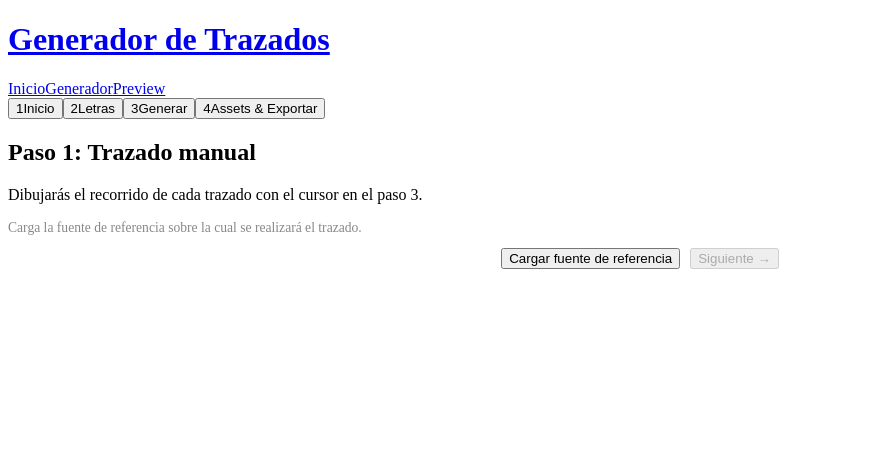
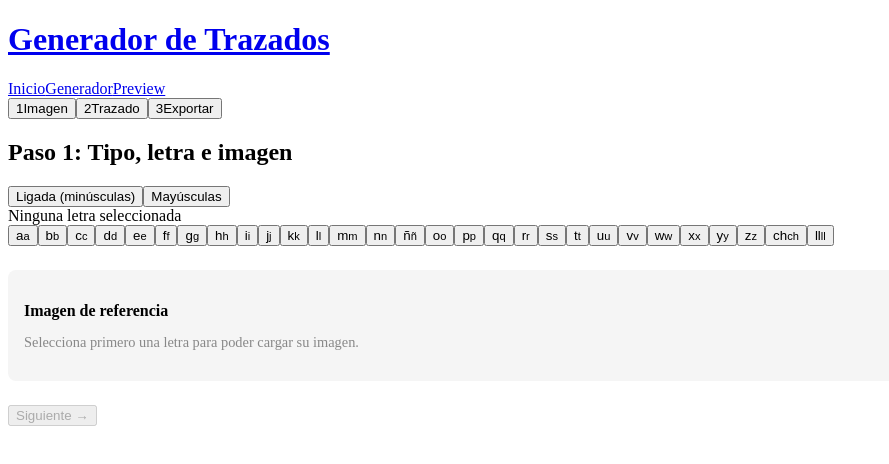
Before and after one commit to luiswalteru/pruebas-trazados, a React (Vite) app: page /generator in a window 1280 px wide. Shown: the top 464 px of the page, without its empty margins (0-889 px from the left). Built offline with nearby package versions, Linux system fonts and the light colour scheme; the HTML template or start-up script is replaced by a standard one.

Commit message:
chore: versión v2

```diff
--- a/src/components/ManualPathDrawer.jsx
+++ b/src/components/ManualPathDrawer.jsx
@@ -1,5 +1,5 @@
 import { useState, useRef, useCallback, useEffect } from 'react'
-import { buildLetterMask, snapToCenterline, centerStrokePoints } from '../utils/letterMask'
+import { buildMaskFromImage, snapToCenterline, centerStrokePoints } from '../utils/letterMask'
 
 /**
  * ManualPathDrawer
@@ -22,8 +22,8 @@ import { buildLetterMask, snapToCenterline, centerStrokePoints } from '../utils/
  * Props:
  *   letter        – the letter being drawn (for display)
  *   type          – 'ligada' | 'mayusculas'
- *   fillSvg       – optional SVG string to show as filled guide
- *   outlineSvg    – optional SVG string to show as outline guide
+ *   imageSrc      – optional raster image (dataURL or URL) shown as guide and
+ *                   used to build the binary mask for centerline snapping
  *   width         – canvas width in letter-space units
  *   height        – canvas height in letter-space units
  *   dotCount      – how many dots to resample each stroke to
@@ -34,8 +34,7 @@ import { buildLetterMask, snapToCenterline, centerStrokePoints } from '../utils/
 export default function ManualPathDrawer({
   letter = '',
   type = 'ligada',
-  fillSvg = '',
-  outlineSvg = '',
+  imageSrc = '',
   width = 380,
   height = 340,
   dotCount = 40,
@@ -53,17 +52,17 @@ export default function ManualPathDrawer({
 
   const displayLetter = type === 'mayusculas' ? letter.toUpperCase() : letter.toLowerCase()
 
-  // Build the letter mask when fillSvg changes so drawn points can be snapped
-  // to the centerline of the letter.
+  // Build the letter mask when the reference image changes so drawn points
+  // can be snapped to the centerline of the letter.
   useEffect(() => {
     let cancelled = false
     maskRef.current = null
-    if (!fillSvg) return
-    buildLetterMask(fillSvg, width, height)
+    if (!imageSrc) return
+    buildMaskFromImage(imageSrc, width, height)
       .then(mask => { if (!cancelled) maskRef.current = mask })
       .catch(() => { maskRef.current = null })
     return () => { cancelled = true }
-  }, [fillSvg, width, height])
+  }, [imageSrc, width, height])
 
   // ---- Coordinate conversion ------------------------------------------------
   const toLetterCoords = useCallback((clientX, clientY) => {
@@ -280,9 +279,9 @@ export default function ManualPathDrawer({
           <button
             className="btn btn-sm"
             onClick={centerStrokes}
-            disabled={(strokes.length === 0 && currentStroke.length < 2) || !fillSvg}
-            title={!fillSvg
-              ? 'Requiere cargar una fuente de referencia en el paso 1'
+            disabled={(strokes.length === 0 && currentStroke.length < 2) || !imageSrc}
+            title={!imageSrc
+              ? 'Requiere cargar una imagen de referencia en el paso 1'
               : 'Suaviza temblores y centra el trazado en el cuerpo de la letra'}
           >
             Centrar trazado
@@ -306,7 +305,7 @@ export default function ManualPathDrawer({
         <span><kbd>Ctrl+Z</kbd> deshacer</span>
         <span><kbd>Enter</kbd> guardar</span>
         <span><kbd>Esc</kbd> limpiar</span>
-        {fillSvg && <span style={{ color: '#2e7d32' }}>Auto-centrado activo</span>}
+        {imageSrc && <span style={{ color: '#2e7d32' }}>Auto-centrado activo</span>}
       </div>
 
       {/* Canvas */}
@@ -342,17 +341,20 @@ export default function ManualPathDrawer({
           width, height,
           position: 'relative',
         }}>
-          {/* Letter fill guide (very faint) */}
-          {fillSvg && (
-            <div style={{ position: 'absolute', inset: 0, zIndex: 1, opacity: 0.08 }}
-              dangerouslySetInnerHTML={{ __html: fillSvg }}
-            />
-          )}
-
-          {/* Letter outline guide */}
-          {outlineSvg && (
-            <div style={{ position: 'absolute', inset: 0, zIndex: 2, opacity: 0.2 }}
-              dangerouslySetInnerHTML={{ __html: outlineSvg }}
+          {/* Reference image guide — the user draws over this */}
+          {imageSrc && (
+            <img
+              src={imageSrc}
+              alt=""
+              draggable={false}
+              style={{
+                position: 'absolute', inset: 0, zIndex: 1,
+                width: '100%', height: '100%',
+                objectFit: 'contain',
+                opacity: 0.4,
+                pointerEvents: 'none',
+                userSelect: 'none',
+              }}
             />
           )}
 
--- a/src/pages/GeneratorPage.jsx
+++ b/src/pages/GeneratorPage.jsx
@@ -1,9 +1,6 @@
 import { useState, useCallback, useRef, useEffect } from 'react'
 import { useNavigate, useSearchParams } from 'react-router-dom'
-import { parseFont, glyphToSvgPathData } from '../utils/fontParser'
 import {
-  generateFillSvg,
-  generateOutlineSvg,
   generateDottedSvg,
   generateFillSvgFromStrokes,
   generateOutlineSvgFromStrokes,
@@ -21,7 +18,7 @@ export default function GeneratorPage() {
   const navigate = useNavigate()
   const [searchParams] = useSearchParams()
 
-  // Restore step from URL param (?step=4) or persisted state, default 1
+  // Restore step from URL param (?step=N) or persisted state, default 1
   const initialStep = Number(searchParams.get('step')) || _persisted.currentStep || 1
 
   // State
@@ -35,23 +32,29 @@ export default function GeneratorPage() {
   const [canvasWidth, setCanvasWidth] = useState(_persisted.canvasWidth || 380)
   const [canvasHeight, setCanvasHeight] = useState(_persisted.canvasHeight || 340)
   const [strokeWidth, setStrokeWidth] = useState(_persisted.strokeWidth ?? 0)
+  // letter-dotted.svg style controls (match the image's dotted-line look)
+  const [dottedStrokeWidth, setDottedStrokeWidth] = useState(_persisted.dottedStrokeWidth ?? 5)
+  const [dottedDash, setDottedDash] = useState(_persisted.dottedDash ?? 7)
+  const [dottedGap, setDottedGap] = useState(_persisted.dottedGap ?? 11)
 
   // Manual drawing state
   const [manualDrawings, setManualDrawings] = useState(_persisted.manualDrawings || {})  // { letter: { dotList, strokePaths } }
   // The active letter in the drawer is always the single selected letter (only
   // one at a time is allowed), so we derive it from selectedLetters[0].
   const activeLetter = selectedLetters[0] || null
-  // Optional reference font for manual mode (shows letter shape as guide)
-  const [refFont, setRefFont] = useState(_persisted.refFont || null)
-  const [refFontName, setRefFontName] = useState(_persisted.refFontName || '')
-  const refFontInputRef = useRef(null)
+
+  // Per-letter reference images: { [letter]: dataURL }
+  const [images, setImages] = useState(_persisted.images || {})
+  const imageInputRef = useRef(null)
+  const activeImage = activeLetter ? images[activeLetter] : ''
 
   // Persist state on every change so it survives navigation
   useEffect(() => {
     window.__generatorState = {
       type, selectedLetters, generatedTrazados,
       currentStep, dotCount, dotSize, canvasWidth, canvasHeight, strokeWidth,
-      manualDrawings, refFont, refFontName
+      manualDrawings, images,
+      dottedStrokeWidth, dottedDash, dottedGap,
     }
   })
 
@@ -60,33 +63,28 @@ export default function GeneratorPage() {
     setSelectedLetters(prev => (prev[0] === letter ? [] : [letter]))
   }, [])
 
-  // Reference font for manual mode
-  const handleRefFontUpload = useCallback(async (e) => {
+  // Reference image upload for the active letter
+  const handleImageUpload = useCallback((e) => {
     const file = e.target.files[0]
-    if (!file) return
-    try {
-      const buffer = await file.arrayBuffer()
-      const parsed = parseFont(buffer)
-      setRefFont(parsed)
-      setRefFontName(file.name)
-    } catch (err) {
-      alert('Error al cargar fuente de referencia: ' + err.message)
+    if (!file || !activeLetter) return
+    const reader = new FileReader()
+    reader.onload = () => {
+      setImages(prev => ({ ...prev, [activeLetter]: reader.result }))
     }
-  }, [])
+    reader.onerror = () => alert('Error al leer la imagen')
+    reader.readAsDataURL(file)
+    // Reset input so uploading the same file again re-triggers onChange
+    e.target.value = ''
+  }, [activeLetter])
 
-  // Get reference SVGs for a letter (used as guide in manual mode)
-  const getRefSvgs = useCallback((letter) => {
-    if (!refFont) return { fillSvg: '', outlineSvg: '', fillPathD: '' }
-    const char = type === 'mayusculas' ? letter.toUpperCase() : letter.toLowerCase()
-    try {
-      const gd = glyphToSvgPathData(refFont, char, canvasWidth, canvasHeight)
-      return {
-        fillSvg: generateFillSvg(gd.d, canvasWidth, canvasHeight),
-        outlineSvg: generateOutlineSvg(gd.d, canvasWidth, canvasHeight, 3),
-        fillPathD: gd.d,
-      }
-    } catch { return { fillSvg: '', outlineSvg: '', fillPathD: '' } }
-  }, [refFont, type, canvasWidth, canvasHeight])
+  const clearImage = useCallback(() => {
+    if (!activeLetter) return
+    setImages(prev => {
+      const next = { ...prev }
+      delete next[activeLetter]
+      return next
+    })
+  }, [activeLetter])
 
   // Manual drawing complete for the active letter
   const handleManualComplete = useCallback((letter, result) => {
@@ -111,23 +109,22 @@ export default function GeneratorPage() {
 
     const dotList = manual.dotList
     const strokePaths = manual.strokePaths || []
-    const refSvgs = getRefSvgs(letter)
 
-    // Letter-fill.svg: use reference font glyph when available, otherwise
-    // fall back to the thickened user strokes so the shape is non-empty.
+    // letter-fill.svg / letter-outline.svg: always stroke-based — the reference
+    // image is raster-only and we don't vectorize it.
     const fillStrokeWidth = Math.max(20, effDotSize * 1.2)
-    const fillSvg = refSvgs.fillSvg
-      || generateFillSvgFromStrokes(strokePaths, w, h, fillStrokeWidth)
+    const fillSvg = generateFillSvgFromStrokes(strokePaths, w, h, fillStrokeWidth)
+    const outlineSvg = generateOutlineSvgFromStrokes(strokePaths, w, h, 3)
 
-    // Letter-outline.svg: outline of the glyph or outlined user strokes
-    const outlineSvg = refSvgs.outlineSvg
-      || generateOutlineSvgFromStrokes(strokePaths, w, h, 3)
-
-    // Letter-dotted.svg: dashed path per stroke. Uses the default stroke-width
-    // (5) and dasharray ("7,11") that reproduce the reference bundle's visual
-    // (capsule-shaped dashes of ~12×5 px, period 18). animationPathStroke is
-    // not used here — that one drives the animated trail on the consumer side.
-    const dottedSvg = generateDottedSvg(strokePaths, w, h)
+    // Letter-dotted.svg: dashed path per stroke. Uses the user-configured
+    // stroke-width and dasharray so the exported dotted line matches the
+    // style of the reference image. With stroke-linecap:round, the visible
+    // dash = dash + strokeWidth and the visible gap = gap − strokeWidth.
+    const dottedSvg = generateDottedSvg(
+      strokePaths, w, h,
+      dottedStrokeWidth,
+      `${dottedDash},${dottedGap}`,
+    )
 
     const animationPaths = strokePaths.map((p, i) => ({
       length: dotList[i]?.coordinates?.length || 40,
@@ -154,9 +151,8 @@ export default function GeneratorPage() {
       dataJson,
       dotList,
       strokePaths,
-      fillPathD: refSvgs.fillPathD,
     }
-  }, [type, manualDrawings, getRefSvgs, canvasWidth, canvasHeight, dotSize, strokeWidth])
+  }, [type, manualDrawings, canvasWidth, canvasHeight, dotSize, strokeWidth, dottedStrokeWidth, dottedDash, dottedGap])
 
   // Generate all selected
   const handleGenerate = useCallback(async () => {
@@ -174,7 +170,7 @@ export default function GeneratorPage() {
 
     setGeneratedTrazados(results)
     setGenerating(false)
-    setCurrentStep(4)
+    setCurrentStep(3)
   }, [selectedLetters, generateForLetter])
 
   // Export single
@@ -195,7 +191,6 @@ export default function GeneratorPage() {
   const handlePreview = useCallback((letter) => {
     const trazado = generatedTrazados[letter]
     if (!trazado || trazado.error) return
-    // Store in sessionStorage for preview page (using JSON for complex data)
     const previewData = {
       dataJson: trazado.dataJson,
       fillSvg: trazado.fillSvg,
@@ -206,15 +201,19 @@ export default function GeneratorPage() {
     navigate('/preview')
   }, [generatedTrazados, navigate])
 
+  const canAdvanceFromStep1 = !!activeLetter && !!activeImage
+  const canGenerate = !generating
+    && selectedLetters.length > 0
+    && selectedLetters.every(l => manualDrawings[l])
+
   return (
     <div className="generator-page">
       {/* Steps indicator */}
       <div className="steps-bar">
         {[
-          { n: 1, label: 'Inicio' },
-          { n: 2, label: 'Letras' },
-          { n: 3, label: 'Generar' },
-          { n: 4, label: 'Assets & Exportar' },
+          { n: 1, label: 'Imagen' },
+          { n: 2, label: 'Trazado' },
+          { n: 3, label: 'Exportar' },
         ].map(s => (
           <button
             key={s.n}
@@ -227,39 +226,10 @@ export default function GeneratorPage() {
         ))}
       </div>
 
-      {/* Step 1: Manual mode intro & optional reference font */}
+      {/* Step 1: type + letter + image */}
       {currentStep === 1 && (
         <div className="step-content">
-          <h2>Paso 1: Trazado manual</h2>
-
-          <div className="svg-mode-info">
-            <p>Dibujarás el recorrido de cada trazado con el cursor en el paso 3.</p>
-            <p style={{ fontSize: '0.85rem', color: '#888', marginBottom: 12 }}>
-              Carga la fuente de referencia sobre la cual se realizará el trazado.
-            </p>
-            <div style={{ display: 'flex', gap: 10, justifyContent: 'center', alignItems: 'center', flexWrap: 'wrap' }}>
-              <input
-                ref={refFontInputRef}
-                type="file"
-                accept=".ttf,.otf,.woff,.woff2"
-                onChange={handleRefFontUpload}
-                style={{ display: 'none' }}
-              />
-              <button className="btn btn-secondary" onClick={() => refFontInputRef.current?.click()}>
-                {refFontName ? `Referencia: ${refFontName}` : 'Cargar fuente de referencia'}
-              </button>
-              <button className="btn btn-primary" onClick={() => setCurrentStep(2)} disabled={!refFont}>
-                Siguiente →
-              </button>
-            </div>
-          </div>
-        </div>
-      )}
-
-      {/* Step 2: Type and letter selection */}
-      {currentStep === 2 && (
-        <div className="step-content">
-          <h2>Paso 2: Seleccionar tipo y letras</h2>
+          <h2>Paso 1: Tipo, letra e imagen</h2>
 
           <div className="type-selector">
             <button
@@ -278,8 +248,8 @@ export default function GeneratorPage() {
 
           <div className="letter-controls">
             <span className="letter-count">
-              {selectedLetters[0]
-                ? `Letra seleccionada: ${type === 'mayusculas' ? selectedLetters[0].toUpperCase() : selectedLetters[0]}`
+              {activeLetter
+                ? `Letra seleccionada: ${type === 'mayusculas' ? activeLetter.toUpperCase() : activeLetter}`
                 : 'Ninguna letra seleccionada'}
             </span>
           </div>
@@ -288,23 +258,82 @@ export default function GeneratorPage() {
             {ALL_LETTERS.map(letter => (
               <button
                 key={letter}
-                className={`letter-btn ${selectedLetters.includes(letter) ? 'selected' : ''}`}
+                className={`letter-btn ${selectedLetters.includes(letter) ? 'selected' : ''} ${images[letter] ? 'has-image' : ''}`}
                 onClick={() => toggleLetter(letter)}
+                title={images[letter] ? 'Imagen cargada' : ''}
               >
                 <span className="letter-display">
                   {type === 'mayusculas' ? letter.toUpperCase() : letter}
                 </span>
-                <small className="letter-name">{letter}</small>
+                <small className="letter-name">{letter}{images[letter] ? ' ✓' : ''}</small>
               </button>
             ))}
           </div>
 
-          <div className="step-actions">
-            <button className="btn btn-secondary" onClick={() => setCurrentStep(1)}>← Anterior</button>
+          {/* Image upload for the selected letter */}
+          <div className="image-upload-panel" style={{ marginTop: 24, padding: 16, background: '#f5f5f5', borderRadius: 8 }}>
+            <h3 style={{ marginBottom: 12, fontSize: '1rem' }}>
+              Imagen de referencia
+              {activeLetter && (
+                <span style={{ color: '#f04e23', marginLeft: 8 }}>
+                  — letra {type === 'mayusculas' ? activeLetter.toUpperCase() : activeLetter}
+                </span>
+              )}
+            </h3>
+
+            {!activeLetter && (
+              <p style={{ color: '#888', fontSize: '0.9rem' }}>
+                Selecciona primero una letra para poder cargar su imagen.
+              </p>
+            )}
+
+            {activeLetter && (
+              <>
+                <p style={{ fontSize: '0.85rem', color: '#666', marginBottom: 12 }}>
+                  Carga la imagen (PNG, JPG o JPEG) que contiene la línea punteada
+                  por donde debe ir el trazado. Se usará como guía al dibujar y
+                  para ajustar el trazo al centro de la línea.
+                </p>
+                <div style={{ display: 'flex', gap: 10, alignItems: 'flex-start', flexWrap: 'wrap' }}>
+                  <input
+                    ref={imageInputRef}
+                    type="file"
+                    accept=".png,.jpg,.jpeg,image/png,image/jpeg"
+                    onChange={handleImageUpload}
+                    style={{ display: 'none' }}
+                  />
+                  <button className="btn btn-secondary" onClick={() => imageInputRef.current?.click()}>
+                    {activeImage ? 'Reemplazar imagen' : 'Cargar imagen'}
+                  </button>
+                  {activeImage && (
+                    <button className="btn btn-sm" onClick={clearImage}>Quitar imagen</button>
+                  )}
+                  {activeImage && (
+                    <div style={{
+                      width: 160, height: 140,
+                      background: '#fff',
+                      border: '1px solid #ddd',
+                      borderRadius: 6,
+                      display: 'flex', alignItems: 'center', justifyContent: 'center',
+                      overflow: 'hidden',
+                    }}>
+                      <img
+                        src={activeImage}
+                        alt=""
+                        style={{ maxWidth: '100%', maxHeight: '100%', objectFit: 'contain' }}
+                      />
+                    </div>
+                  )}
+                </div>
+              </>
+            )}
+          </div>
+
+          <div className="step-actions" style={{ marginTop: 24 }}>
             <button
               className="btn btn-primary"
-              onClick={() => setCurrentStep(3)}
-              disabled={selectedLetters.length === 0}
+              onClick={() => setCurrentStep(2)}
+              disabled={!canAdvanceFromStep1}
             >
               Siguiente →
             </button>
@@ -312,10 +341,10 @@ export default function GeneratorPage() {
         </div>
       )}
 
-      {/* Step 3: Configure & Generate */}
-      {currentStep === 3 && (
+      {/* Step 2: Configure & draw & generate */}
+      {currentStep === 2 && (
         <div className="step-content">
-          <h2>Paso 3: Configurar y generar</h2>
+          <h2>Paso 2: Dibujar trazado</h2>
 
           <div className="config-panel">
             <div className="config-group">
@@ -338,9 +367,20 @@ export default function GeneratorPage() {
               <label>Grosor del trazo de animación</label>
               <input type="number" value={strokeWidth} onChange={e => setStrokeWidth(Number(e.target.value))} min={0} max={30} />
             </div>
+            <div className="config-group">
+              <label>Punteado: grosor (px)</label>
+              <input type="number" value={dottedStrokeWidth} onChange={e => setDottedStrokeWidth(Number(e.target.value))} min={1} max={40} />
+            </div>
+            <div className="config-group">
+              <label>Punteado: longitud de dash</label>
+              <input type="number" value={dottedDash} onChange={e => setDottedDash(Number(e.target.value))} min={0} max={80} step="0.1" />
+            </div>
+            <div className="config-group">
+              <label>Punteado: longitud de gap</label>
+              <input type="number" value={dottedGap} onChange={e => setDottedGap(Number(e.target.value))} min={0} max={80} step="0.1" />
+            </div>
           </div>
 
-          {/* -------- Manual drawing interface -------- */}
           {activeLetter && (
             <div style={{ marginBottom: 24 }}>
               <h3>
@@ -351,16 +391,16 @@ export default function GeneratorPage() {
                 {manualDrawings[activeLetter] && ' ✓'}
               </h3>
               <p className="info-text">
-                Haz click y arrastra para cada trazo. Suelta el mouse para terminar un trazo
-                y haz click de nuevo para empezar otro.
+                Haz click y arrastra para cada trazo, siguiendo la línea punteada de la imagen.
+                Suelta el mouse para terminar un trazo y haz click de nuevo para empezar otro.
+                El orden en que dibujes define la secuencia de los trazados.
               </p>
 
               <ManualPathDrawer
                 key={activeLetter}
                 letter={activeLetter}
                 type={type}
-                fillSvg={getRefSvgs(activeLetter).fillSvg}
-                outlineSvg={getRefSvgs(activeLetter).outlineSvg}
+                imageSrc={activeImage}
                 width={canvasWidth}
                 height={canvasHeight}
                 dotCount={dotCount}
@@ -371,22 +411,22 @@ export default function GeneratorPage() {
           )}
 
           <div className="generate-actions">
-            <button className="btn btn-secondary" onClick={() => setCurrentStep(2)}>← Anterior</button>
+            <button className="btn btn-secondary" onClick={() => setCurrentStep(1)}>← Anterior</button>
             <button
               className="btn btn-primary btn-lg"
               onClick={handleGenerate}
-              disabled={generating || selectedLetters.length === 0 || Object.keys(manualDrawings).length === 0}
+              disabled={!canGenerate}
             >
-              {generating ? 'Generando...' : `Generar ${selectedLetters.length} trazado(s)`}
+              {generating ? 'Generando...' : `Generar y continuar`}
             </button>
           </div>
         </div>
       )}
 
-      {/* Step 4: Assets & Export */}
-      {currentStep === 4 && (
+      {/* Step 3: Export */}
+      {currentStep === 3 && (
         <div className="step-content">
-          <h2>Paso 4: Assets y exportación</h2>
+          <h2>Paso 3: Exportar</h2>
 
           <div className="generated-list">
             <div className="export-header">
@@ -413,7 +453,6 @@ export default function GeneratorPage() {
                   )}
                 </div>
 
-                {/* Show computed values per letter */}
                 {!trazado.error && trazado.dataJson && (
                   <div style={{ fontSize: '0.75rem', color: '#888', padding: '4px 12px', display: 'flex', gap: 16, flexWrap: 'wrap' }}>
                     <span>Canvas: {trazado.dataJson.letterSize?.[0]}×{trazado.dataJson.letterSize?.[1]}</span>
@@ -431,7 +470,7 @@ export default function GeneratorPage() {
           </div>
 
           <div className="step-actions">
-            <button className="btn btn-secondary" onClick={() => setCurrentStep(3)}>← Anterior</button>
+            <button className="btn btn-secondary" onClick={() => setCurrentStep(2)}>← Anterior</button>
           </div>
         </div>
       )}
--- a/src/utils/letterMask.js
+++ b/src/utils/letterMask.js
@@ -10,6 +10,32 @@ export async function buildLetterMask(fillSvgContent, width, height) {
   const url = URL.createObjectURL(blob);
   try {
     const img = await loadImage(url);
+    return buildMaskFromDrawnImage(img, width, height, (a) => a > 32);
+  } finally {
+    URL.revokeObjectURL(url);
+  }
+}
+
+/**
+ * Build a binary mask + distance transform from a raster image (PNG/JPG data
+ * URL or object URL). A pixel counts as "inside the letter" when it is both
+ * sufficiently opaque AND darker than the paper — this handles transparent
+ * PNGs (letter on transparent bg) and flat JPGs (dark letter on white) with
+ * the same rule.
+ */
+export async function buildMaskFromImage(imageSrc, width, height) {
+  if (!imageSrc || !width || !height) return null;
+  const img = await loadImage(imageSrc);
+  // inside = opaque AND dark: alpha > 128 AND luminance < 200
+  const isInside = (r, g, b, a) => {
+    if (a <= 128) return false;
+    const lum = 0.299 * r + 0.587 * g + 0.114 * b;
+    return lum < 200;
+  };
+  return buildMaskFromDrawnImage(img, width, height, null, isInside);
+}
+
+function buildMaskFromDrawnImage(img, width, height, alphaPredicate, rgbaPredicate) {
   const canvas = document.createElement('canvas');
   canvas.width = width;
   canvas.height = height;
@@ -19,13 +45,15 @@ export async function buildLetterMask(fillSvgContent, width, height) {
   const imgData = ctx.getImageData(0, 0, width, height);
   const mask = new Uint8Array(width * height);
   for (let i = 0; i < width * height; i++) {
-      mask[i] = imgData.data[i * 4 + 3] > 32 ? 1 : 0;
+    const r = imgData.data[i * 4];
+    const g = imgData.data[i * 4 + 1];
+    const b = imgData.data[i * 4 + 2];
+    const a = imgData.data[i * 4 + 3];
+    const inside = rgbaPredicate ? rgbaPredicate(r, g, b, a) : alphaPredicate(a);
+    mask[i] = inside ? 1 : 0;
   }
   const dist = computeDistanceTransform(mask, width, height);
   return { mask, dist, width, height };
-  } finally {
-    URL.revokeObjectURL(url);
-  }
 }
 
 function loadImage(src) {
```
Lines whose indentation alone changed are shown as unchanged.
